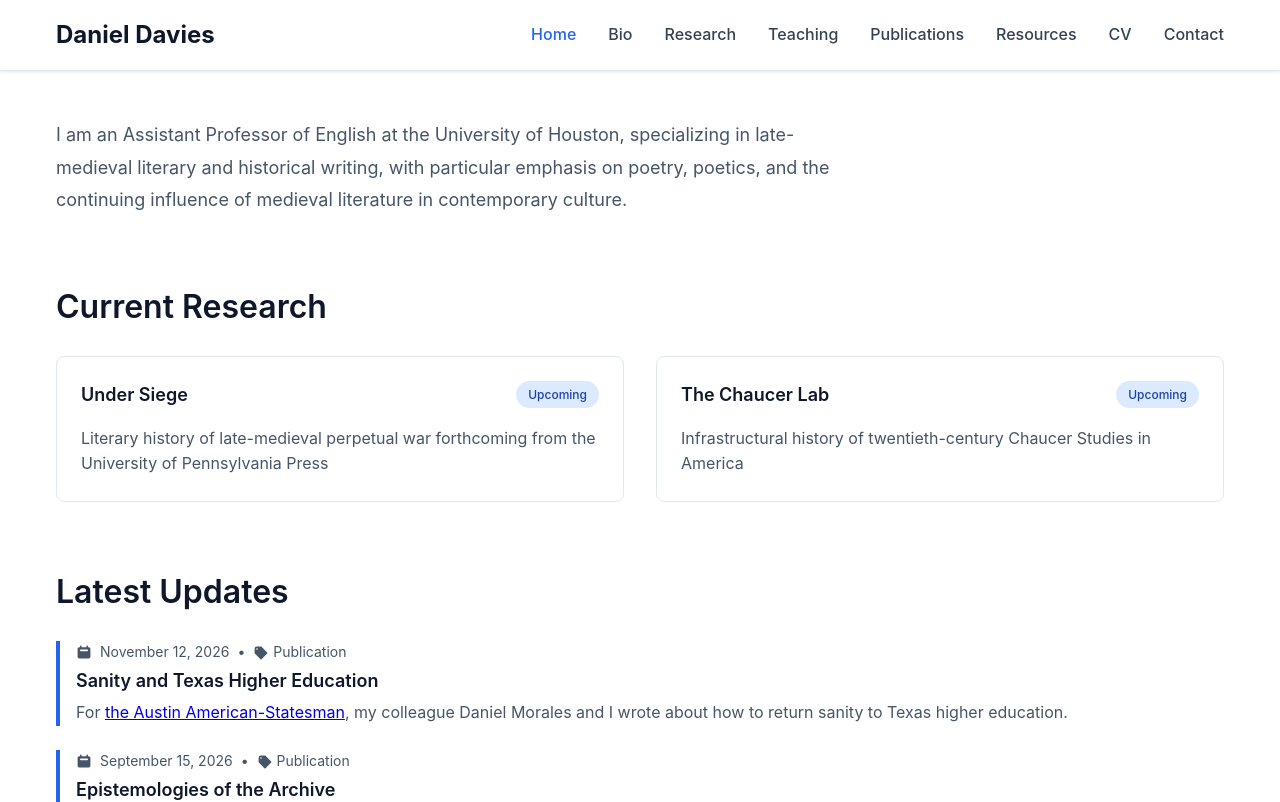
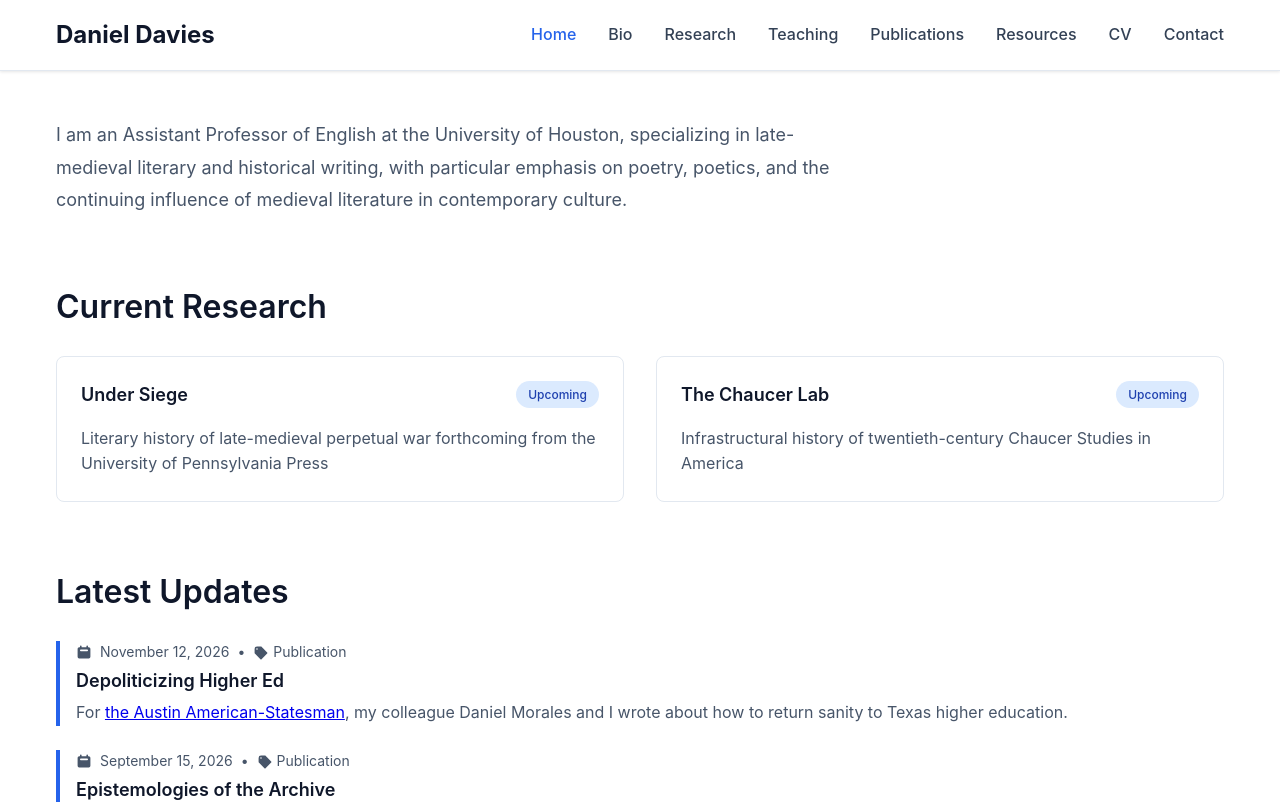
Before and after one commit to daniel-j-davies/daniel-j-davies.github.io, a plain HTML site: page index.html in a window 1280 px wide. Shown: the top 802 px of the page. Drawn offline with Linux system fonts and the light colour scheme.

Commit message:
Update index.html

```diff
--- a/index.html
+++ b/index.html
@@ -345,7 +345,7 @@
                             Publication
                         </span>
                     </div>
-                    <h3 class="update-title">Sanity and Texas Higher Education</h3>
+                    <h3 class="update-title">Depoliticizing Higher Ed</h3>
                     <p class="update-description">
                         For <a href="https://www.statesman.com/opinion/columns/your-voice/article/texas-democrats-reverse-political-takeover-22525871.php?utm_source=marketing&utm_medium=copy-url-link&utm_campaign=article-share&hash=aHR0cHM6Ly93d3cuc3RhdGVzbWFuLmNvbS9vcGluaW9uL2NvbHVtbnMveW91ci12b2ljZS9hcnRpY2xlL3RleGFzLWRlbW9jcmF0cy1yZXZlcnNlLXBvbGl0aWNhbC10YWtlb3Zlci0yMjUyNTg3MS5waHA%3D&time=MTc5NDQ5NTIwMTI5OA%3D%3D&rid=NmU4NDQ2OWEtYzc4MC00YWNhLTg3NjAtYTI1NWFmNjdhYzU0&sharecount=MA%3D%3D" target="_blank" rel="noopener noreferrer">the Austin American-Statesman</a>, my colleague Daniel Morales and I wrote about how to return sanity to Texas higher education.
                     </p>
```
